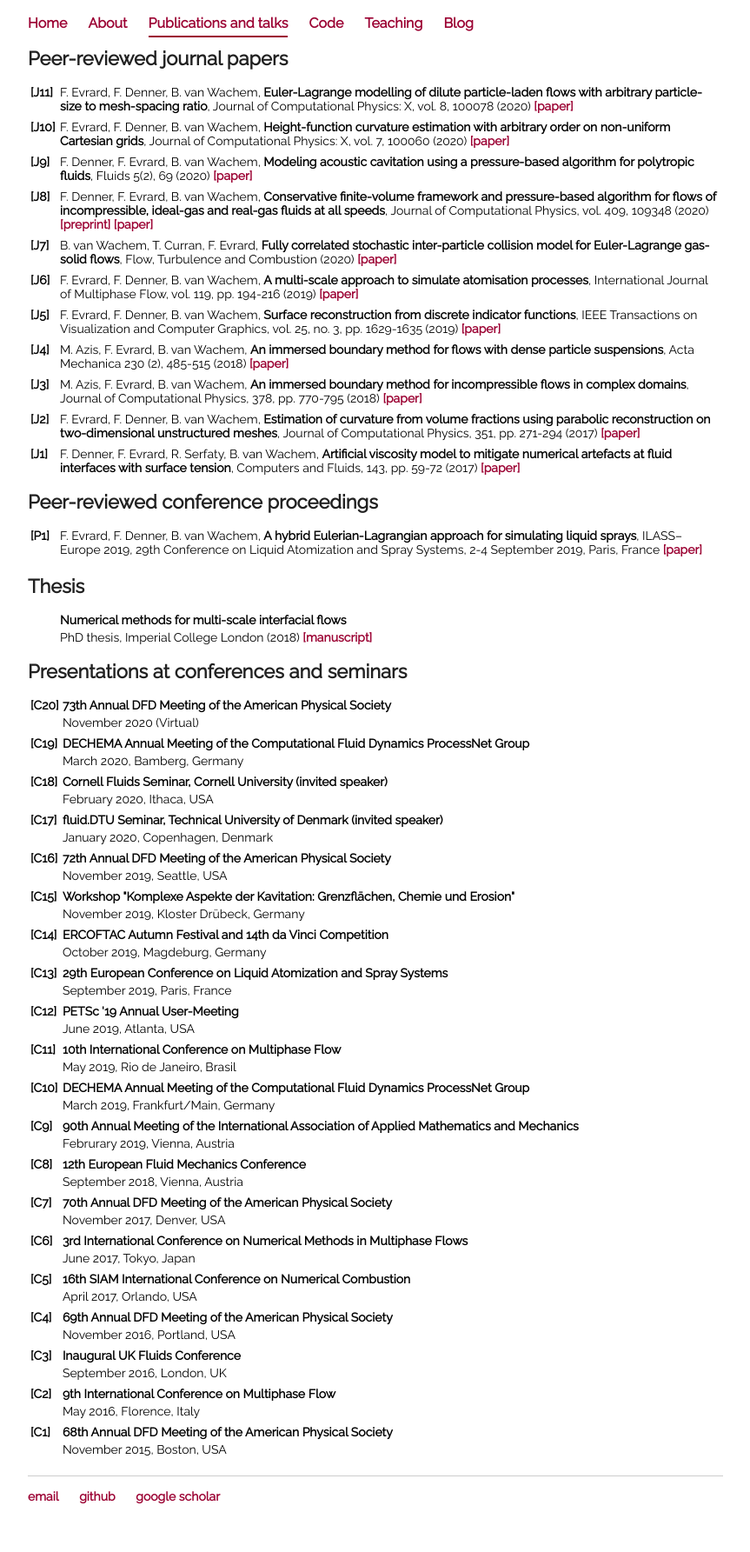
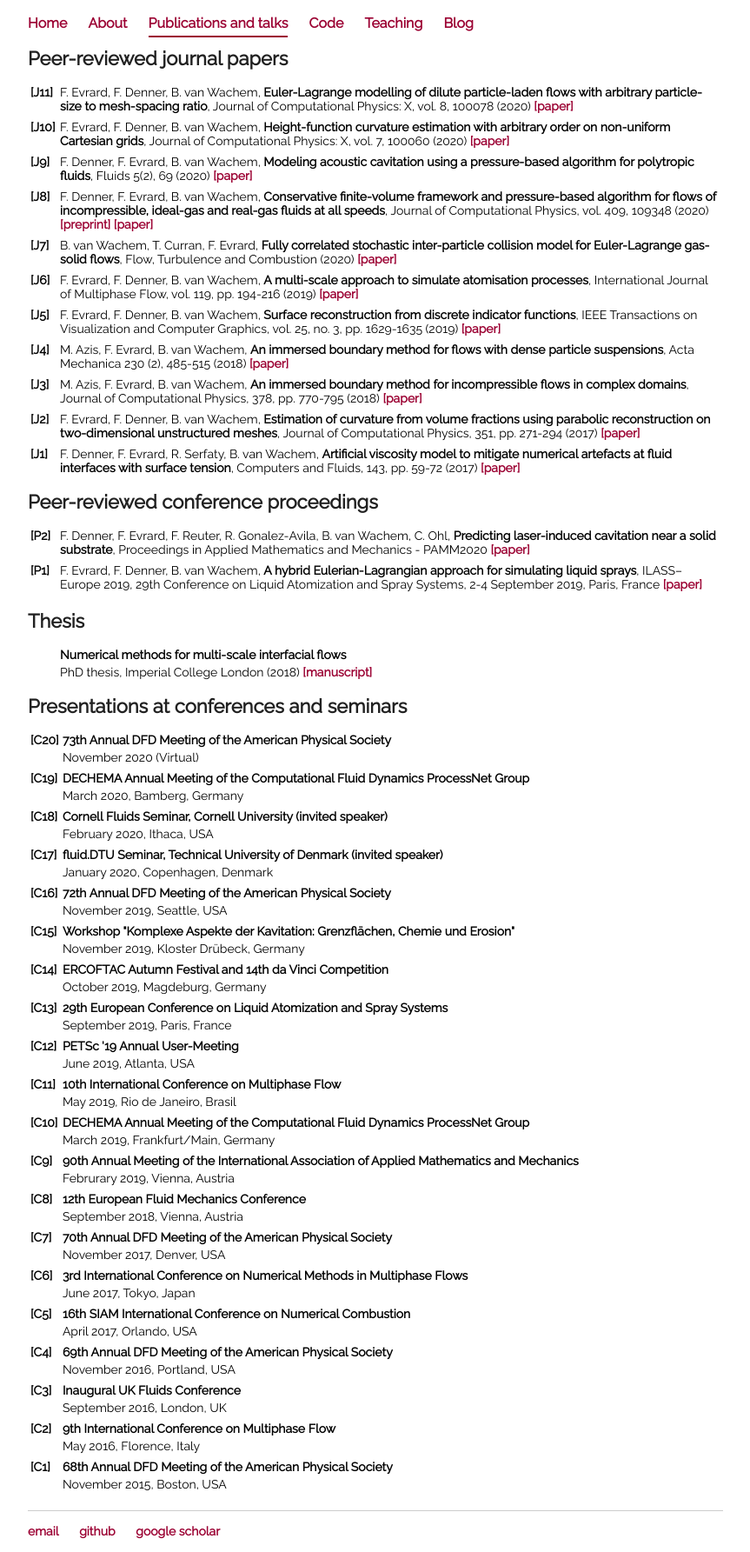
Before and after one commit to fabienevrard/fabienevrard.github.io, a Jekyll site: the page built from publications/index.html, in a window 1280 px wide. Shown: the whole page at 87% size, without its empty margins (208-1071 px from the left). Built offline with Jekyll 4.4.1, drawn with Linux system fonts in a browser that asks for light colours; before the commit the page ends 1745 px from its top, so only the background shows below that.

Commit message:
Update index.html

```diff
--- a/publications/index.html
+++ b/publications/index.html
@@ -70,6 +70,11 @@ volume fractions using parabolic reconstruction on two-dimensional unstructured
 	 <table style="width:100%; vertical-align: top; text-align: left;">
 		 <col width=4%>
 		 <col width=95%>
+		 <tr>
+			 <td><b>[P2]</b></td>
+			 <td>F. Denner, F. Evrard, F. Reuter, R. Gonalez-Avila, B. van Wachem, C. Ohl, <b>Predicting laser-induced cavitation near a solid substrate</b>, Proceedings in Applied Mathematics and Mechanics - PAMM2020 <b><a href="">[paper]</a></b></td>
+		 </tr>
+		 <tr><td></td><td></td></tr>
 		 <tr>
 			 <td><b>[P1]</b></td>
 			 <td>F. Evrard, F. Denner, B. van Wachem, <b>A hybrid Eulerian-Lagrangian approach for simulating liquid sprays</b>, ILASS–Europe 2019, 29th Conference on Liquid Atomization and Spray Systems, 2-4 September 2019, Paris, France <b><a href="https://ilass19.sciencesconf.org/243747">[paper]</a></b></td>
```
